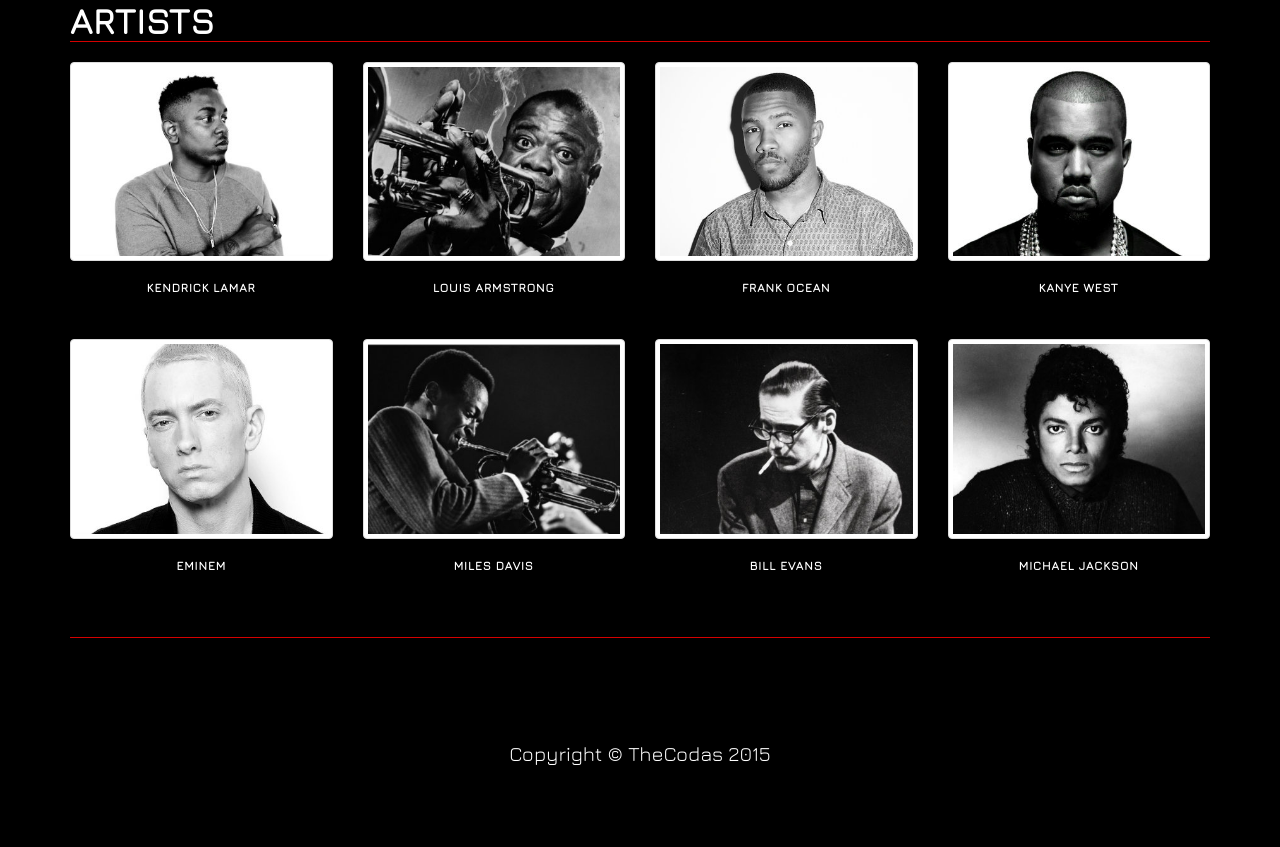
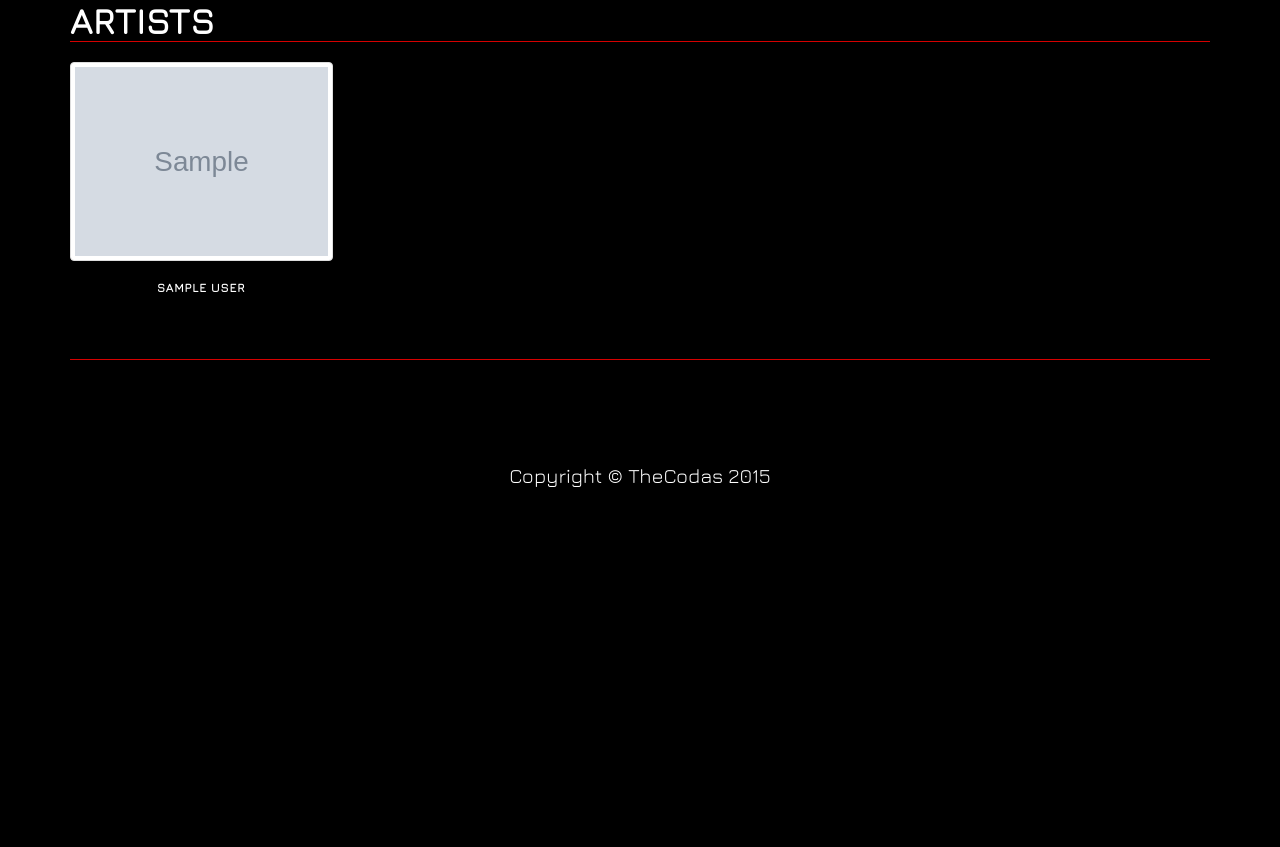
Before and after one commit to efeelaiho/TheCodas, a Django app: template vmax_src/templates/artists.html in a window 1280 px wide. Shown: the part 79-926 px from the top of the page. After the commit the page ends 566 px from the top, so only its background shows below. Run offline with Django 3.2, Linux system fonts and the light colour scheme; the template is opened without the code that fills it: most values are stand-ins (such as "Sample title", 1, 10 or a date in 2020); grey boxes marked "Sample" are stand-in pictures.

Commit message:
Added more dynamism. #48

```diff
--- a/vmax_src/templates/artists.html
+++ b/vmax_src/templates/artists.html
@@ -15,56 +15,15 @@
             <div class="col-lg-12">
                 <h1 class="page-header">Artists</h1>
             </div>
+            {% for artist in artist_list %}
+            <div class="col-lg-3 col-md-4 col-xs-6 thumb text-center">
 
-            <div class="col-lg-3 col-md-4 col-xs-6 thumb text-center">
-                <a class="thumbnail" href="#">
-                    <img class="img-responsive" src="{% static 'img/artist/kendrick_lamar.jpg' %}" alt="">
+                <a class="thumbnail" href="{% url 'artist_view' forloop.counter %}">
+                    <img class="img-responsive" src="{{artist.image_url}}" width="320">
                 </a>
-                <h6>Kendrick Lamar</h6>
+                <h6>{{artist.full_name}}</h6>
             </div>
-            <div class="col-lg-3 col-md-4 col-xs-6 thumb text-center">
-                <a class="thumbnail redglow" href="#">
-                    <img class="img-responsive" src="{% static 'img/artist/louis.jpg' %}" alt="">
-                </a>
-                <h6>Louis Armstrong</h6>
-            </div>
-            <div class="col-lg-3 col-md-4 col-xs-6 thumb text-center">
-                <a class="thumbnail" href="#">
-                    <img class="img-responsive" src="{% static 'img/artist/frank.jpg' %}" alt="">
-                </a>
-                <h6>Frank Ocean</h6>
-            </div>
-            <div class="col-lg-3 col-md-4 col-xs-6 thumb text-center">
-                <a class="thumbnail" href="{% url 'kanyewest' %}">
-                    <img class="img-responsive" src="{% static 'img/artist/kanye.jpg' %}" alt="Kanye West">
-                </a>
-                <h6>Kanye West</h6>
-            </div>
-            <div class="col-lg-3 col-md-4 col-xs-6 thumb text-center">
-                <a class="thumbnail" href="{% url 'eminem' %}">
-                    <img class="img-responsive" src="{% static 'img/artist/eminem.jpg' %}" alt="">
-
-                </a>
-                <h6>Eminem</h6>
-            </div>
-            <div class="col-lg-3 col-md-4 col-xs-6 thumb text-center">
-                <a class="thumbnail" href="#">
-                    <img class="img-responsive" src="{% static 'img/artist/miles.jpg' %}" alt="">
-                </a>
-                <h6>Miles Davis</h6>
-            </div>
-            <div class="col-lg-3 col-md-4 col-xs-6 thumb text-center">
-                <a class="thumbnail" href="#">
-                    <img class="img-responsive" src="{% static 'img/artist/bill.jpg' %}" alt="">
-                </a>
-                <h6>Bill Evans</h6>
-            </div>
-            <div class="col-lg-3 col-md-4 col-xs-6 thumb text-center">
-                <a class="thumbnail" href="{% url 'michael' %}">
-                    <img class="img-responsive" src="{% static 'img/artist/michael.jpg' %}" alt="">
-                </a>
-                <h6>Michael Jackson</h6>
-            </div>
+            {% endfor %}
         </div>
 
         <hr>
--- a/vmax_src/vmax_django/urls.py
+++ b/vmax_src/vmax_django/urls.py
@@ -29,12 +29,14 @@ urlpatterns = [
 	url(r'^artists/$', 'volumemax.views.artists', name='artists'),
     url(r'^albums/$', 'volumemax.views.albums', name='albums'),
     url(r'^database/$', 'volumemax.views.database', name='database'),
+
     ###################################################################
     #
     #   ARTISTS
     #
     ###################################################################
     url(r'^eminem/', 'volumemax.views.eminem', name='eminem'),
+    url(r'^artist/([0-9]+)/$', 'volumemax.views.artist_view', name='artist_view'),
     url(r'^kanye_west/', 'volumemax.views.kanyewest', name='kanye_west'),
     url(r'^michael_jackson/', 'volumemax.views.michael', name='michael_jackson'),
     ###################################################################
@@ -45,6 +47,8 @@ urlpatterns = [
     url(r'^encore/', 'volumemax.views.encore', name='encore'),
     url(r'^bad/', 'volumemax.views.bad', name='bad'),
     url(r'^college/', 'volumemax.views.college', name='college'),
+    url(r'^album/([0-9]+)/$', 'volumemax.views.album_view', name='album_view'),
+
 	###################################################################
     #
     #   ADMIN
```
Also changed, not shown: vmax_src/templates/dynamic_artist.html (+11 -11 lines), vmax_src/volumemax/views.py (+41 -29 lines).
